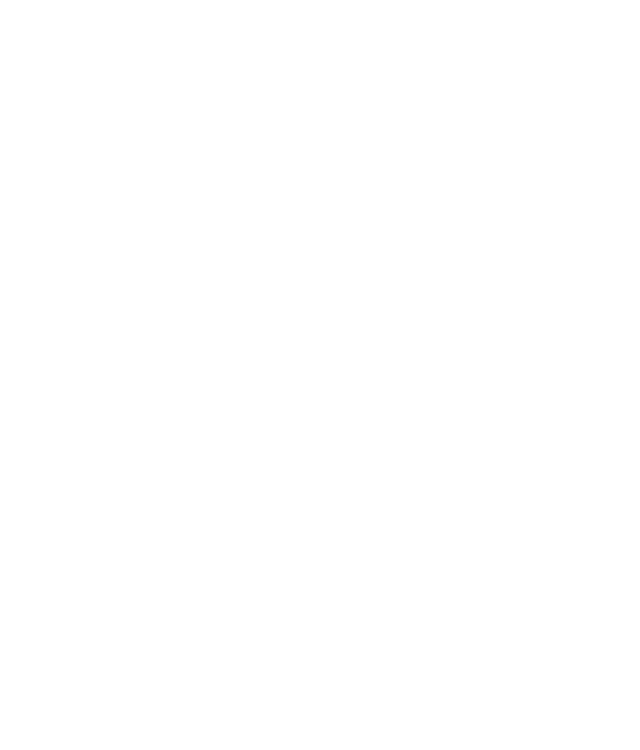
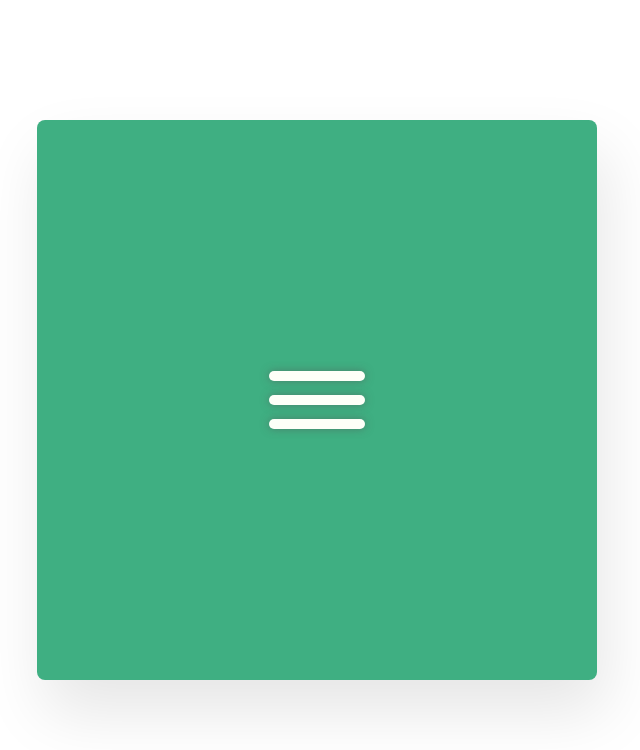
Before and after one commit to Nathipd/100days-challenge, a plain HTML site: page day2/index.html in a window 1280 px wide. Shown: the whole page, without its empty margins (323-963 px from the left). Drawn offline with Linux system fonts and the light colour scheme.

Commit message:
Finish project
Finish the day2 project.

Signed-off-by: Nathalia <nathalia.desenv@gmail.com>

```diff
--- a/day1/index.html
+++ b/day1/index.html
@@ -5,9 +5,12 @@
     <meta charset="UTF-8">
     <meta http-equiv="X-UA-Compatible" content="IE=edge">
     <meta name="viewport" content="width=device-width, initial-scale=1.0">
+
     <title>Day 1</title>
+    <link rel="icon" href="image/day1-icon.jpg">
 
     <link rel="stylesheet" href="css/style.css">
+
 </head>
 
 <body>
--- a/day2/css/style.css
+++ b/day2/css/style.css
@@ -0,0 +1,174 @@
+@import url(https://fonts.googleapis.com/css?family=Open+Sans:700,300);
+
+* {
+  padding: 0;
+  margin: 0;
+}
+
+/* variáveis */
+:root {
+  --white: rgb(253, 255, 248);
+}
+
+
+body {
+  width: 100vw;
+  height: 100vh;
+
+  display: flex;
+  align-items: center;
+  justify-content: center;
+
+  overflow: hidden;
+}
+
+.frame {
+  display: flex;
+  flex-direction: column;
+  align-items: center;
+  justify-content: center;
+
+  width: 70vmin;
+  height: 70vmin;
+
+  border-radius: 1vmin;
+  box-shadow: 1vmin 4vmin 8vmin 0 rgba(0, 0, 0, 0.1);
+
+  overflow: hidden;
+  background: #3faf82;
+  color: #333;
+
+  -webkit-font-smoothing: antialiased;
+  -moz-osx-font-smoothing: grayscale;
+}
+
+.main-container {
+  display: flex;
+  align-items: center;
+  justify-content: center;
+  flex-direction: column;
+
+  width: 12vmin;
+  height: 8vmin;
+}
+
+.line {
+  width: 12vmin;
+  height: 1.3vmin;
+
+  position: absolute;
+
+  background-color: var(--white);
+
+  border-radius: 1vmin;
+  box-shadow: 0vmin 0vmin 1vmin #55555588;
+}
+
+/* -- line:nth-child -- */
+.line:nth-child(1) {
+  animation: line1-animation 1s forwards;
+}
+
+.line:nth-child(2) {
+  animation: line2-animation 1s forwards;
+}
+
+.line:nth-child(3) {
+  animation: line3-animation 1s forwards;
+}
+
+/* -- -- */
+
+/* -- main-container.close -- */
+.main-container.close .line:nth-child(1) {
+  animation: line1-close-animation 1s forwards;
+}
+
+.main-container.close .line:nth-child(2) {
+  animation: line2-close-animation 1s forwards;
+}
+
+.main-container.close .line:nth-child(3) {
+  animation: line3-close-animation 1s forwards;
+}
+
+/* -- -- */
+
+/* -- line-close-animation -- */
+@keyframes line1-close-animation {
+  0% {
+    transform: translateY(-3vmin);
+  }
+
+  50% {
+    transform: translateY(0vmin);
+  }
+
+  100% {
+    transform: rotate(45deg);
+  }
+}
+
+@keyframes line2-close-animation {
+  0% {
+    transform: scale(100%);
+  }
+
+  100% {
+    transform: scale(0%);
+  }
+}
+
+@keyframes line3-close-animation {
+  0% {
+    transform: translatey(3vmin);
+  }
+
+  50% {
+    transform: translatey(0vmin);
+  }
+
+  100% {
+    transform: rotate(135deg);
+  }
+}
+
+/* -- -- */
+
+/* -- line-animation -- */
+@keyframes line1-animation {
+  0% {
+    transform: rotate(45deg);
+  }
+
+  50% {
+    transform: translateY(0vmin) rotate(0deg);
+  }
+
+  100% {
+    transform: translateY(-3vmin);
+  }
+}
+
+@keyframes line2-animation {
+  0% {
+    transform: scale(0%);
+  }
+
+  100% {
+    transform: scale(100%);
+  }
+}
+
+@keyframes line3-animation {
+	0%{
+		transform: rotate(135deg);
+	}
+	50%{
+
+	}
+	100%{
+		transform: translatey(3vmin);
+	}
+}
+/* -- -- */
--- a/day2/index.html
+++ b/day2/index.html
@@ -0,0 +1,28 @@
+<!DOCTYPE html>
+<html lang="en">
+
+<head>
+    <meta charset="UTF-8">
+    <meta http-equiv="X-UA-Compatible" content="IE=edge">
+    <meta name="viewport" content="width=device-width, initial-scale=1.0">
+
+    <title>Day2</title>
+    <link rel="icon" href="image/day2-icon.png">
+
+    <link rel="stylesheet" href="css/style.css">
+
+</head>
+
+<body>
+    <div class="frame">
+        <a href="#" class="main-container">
+            <div class="line"></div>
+            <div class="line"></div>
+            <div class="line"></div>
+        </a>
+    </div>
+
+    <script src="js/script.js"></script>
+</body>
+
+</html>
--- /dev/null
+++ b/day2/js/script.js
@@ -0,0 +1,5 @@
+var mainContainer = document.querySelector('.main-container')
+
+mainContainer.addEventListener('click', () => {
+    mainContainer.classList.toggle('close')
+})
```
Also changed, not shown: day2/image/day2-icon.png (added).
